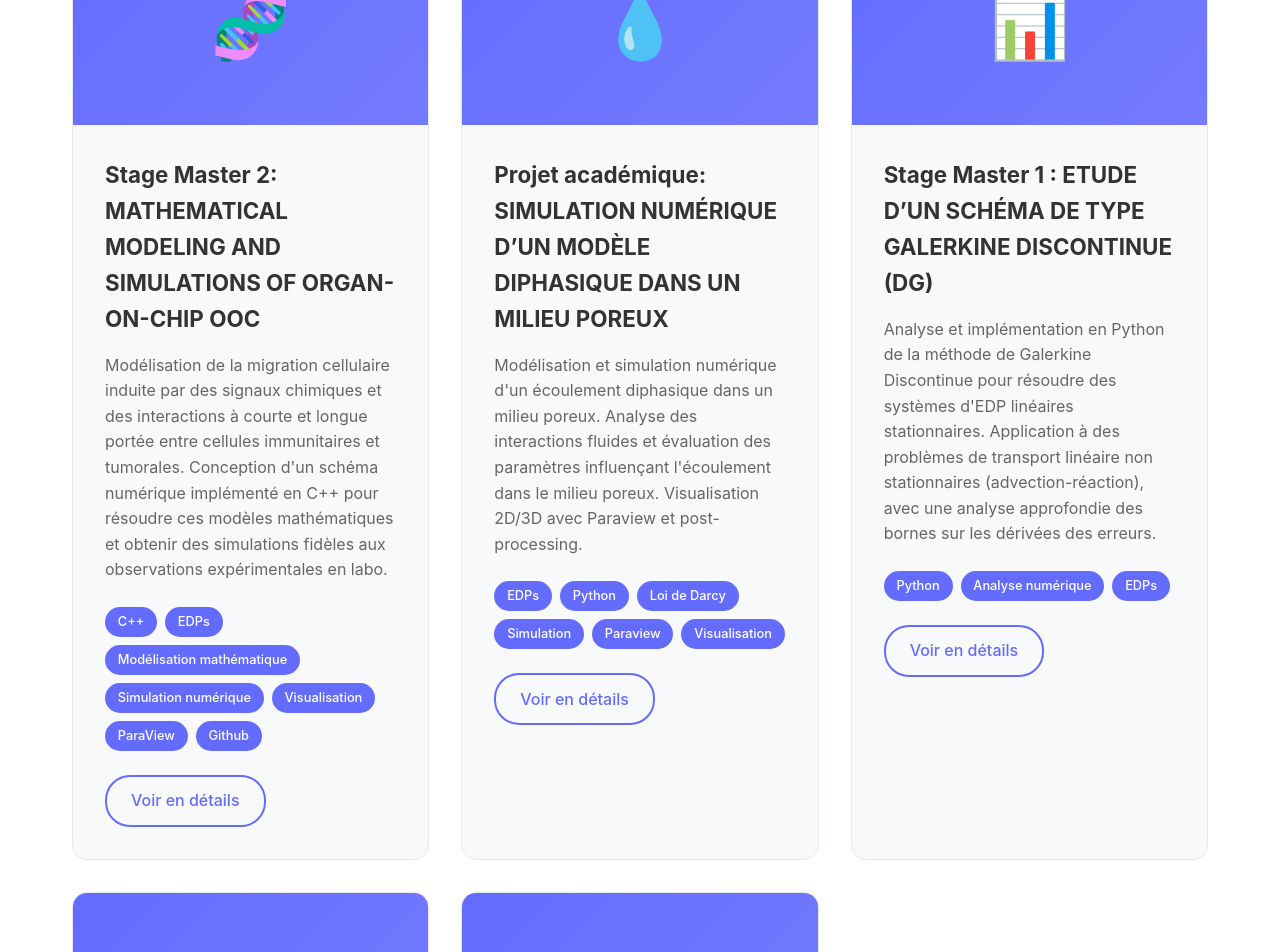
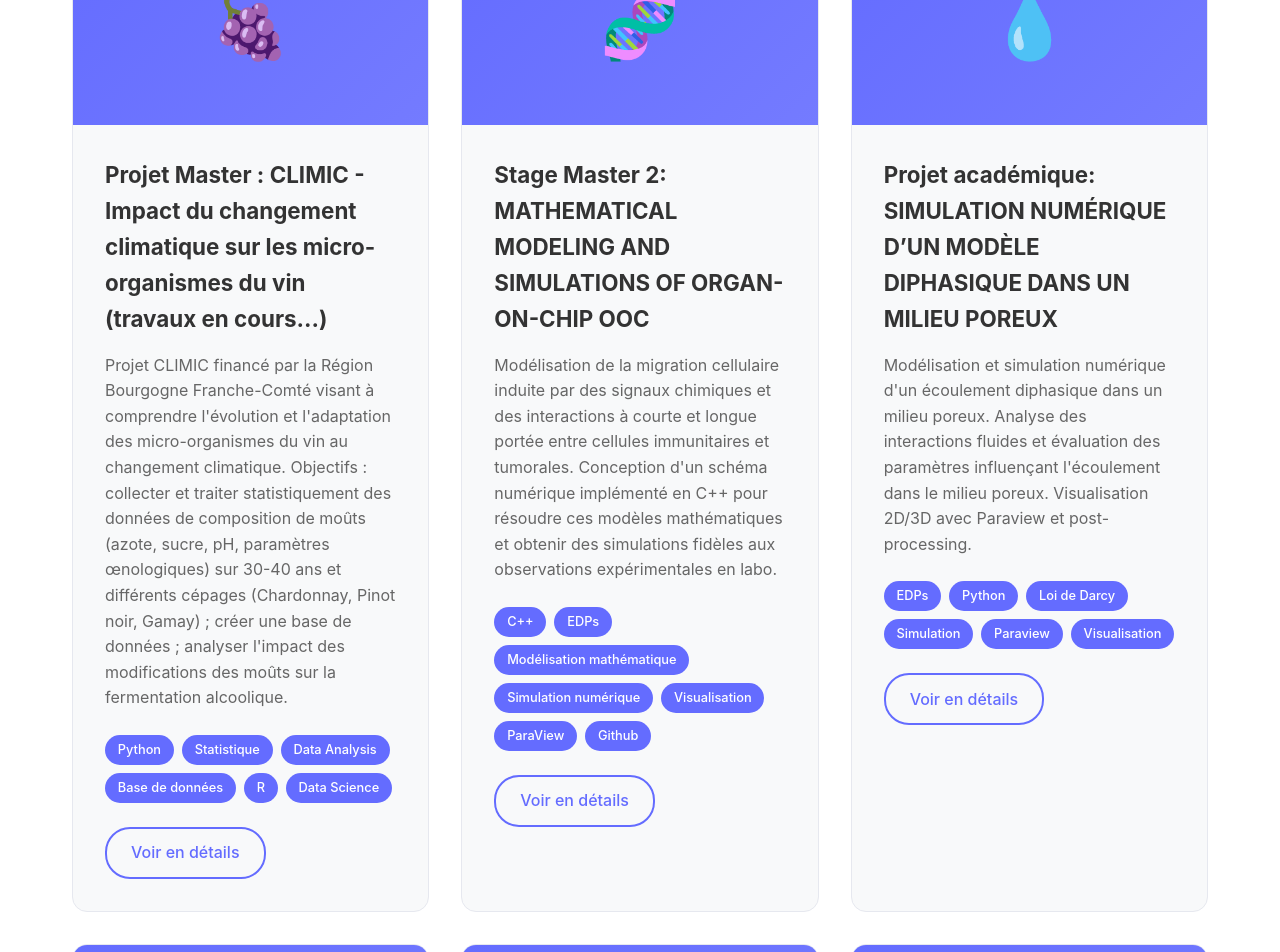
Before and after one commit to DiengAda/mon-portfolio, a React (Vite) app: page / in a window 1280 px wide. Shown: the part 4060-5012 px from the top of the page. Built offline with nearby package versions, Linux system fonts and the light colour scheme.

Commit message:
Ajout d'un nouveau projet CLIMIC dans la section Projets avec description, technologies et lien GitHub.

```diff
--- a/src/sections/Projects.jsx
+++ b/src/sections/Projects.jsx
@@ -2,6 +2,14 @@ import './Projects.css'
 
 function Projects() {
   const projects = [
+    {
+      title: "Projet Master : CLIMIC - Impact du changement climatique sur les micro-organismes du vin (travaux en cours...)" ,
+      description: "Projet CLIMIC financé par la Région Bourgogne Franche-Comté visant à comprendre l'évolution et l'adaptation des micro-organismes du vin au changement climatique. Objectifs : collecter et traiter statistiquement des données de composition de moûts (azote, sucre, pH, paramètres œnologiques) sur 30-40 ans et différents cépages (Chardonnay, Pinot noir, Gamay) ; créer une base de données ; analyser l'impact des modifications des moûts sur la fermentation alcoolique.",
+      technologies: ["Python", "Statistique", "Data Analysis", "Base de données", "R", "Data Science"],
+      image: "🍇",
+      github: "https://github.com/DiengAda/projet-CLIMIC",
+      demo: "#"
+    },
     {
       title: "Stage Master 2: MATHEMATICAL MODELING AND SIMULATIONS OF ORGAN-ON-CHIP OOC",
       description: "Modélisation de la migration cellulaire induite par des signaux chimiques et des interactions à courte et longue portée entre cellules immunitaires et tumorales. Conception d'un schéma numérique implémenté en C++ pour résoudre ces modèles mathématiques et obtenir des simulations fidèles aux observations expérimentales en labo.",
```
